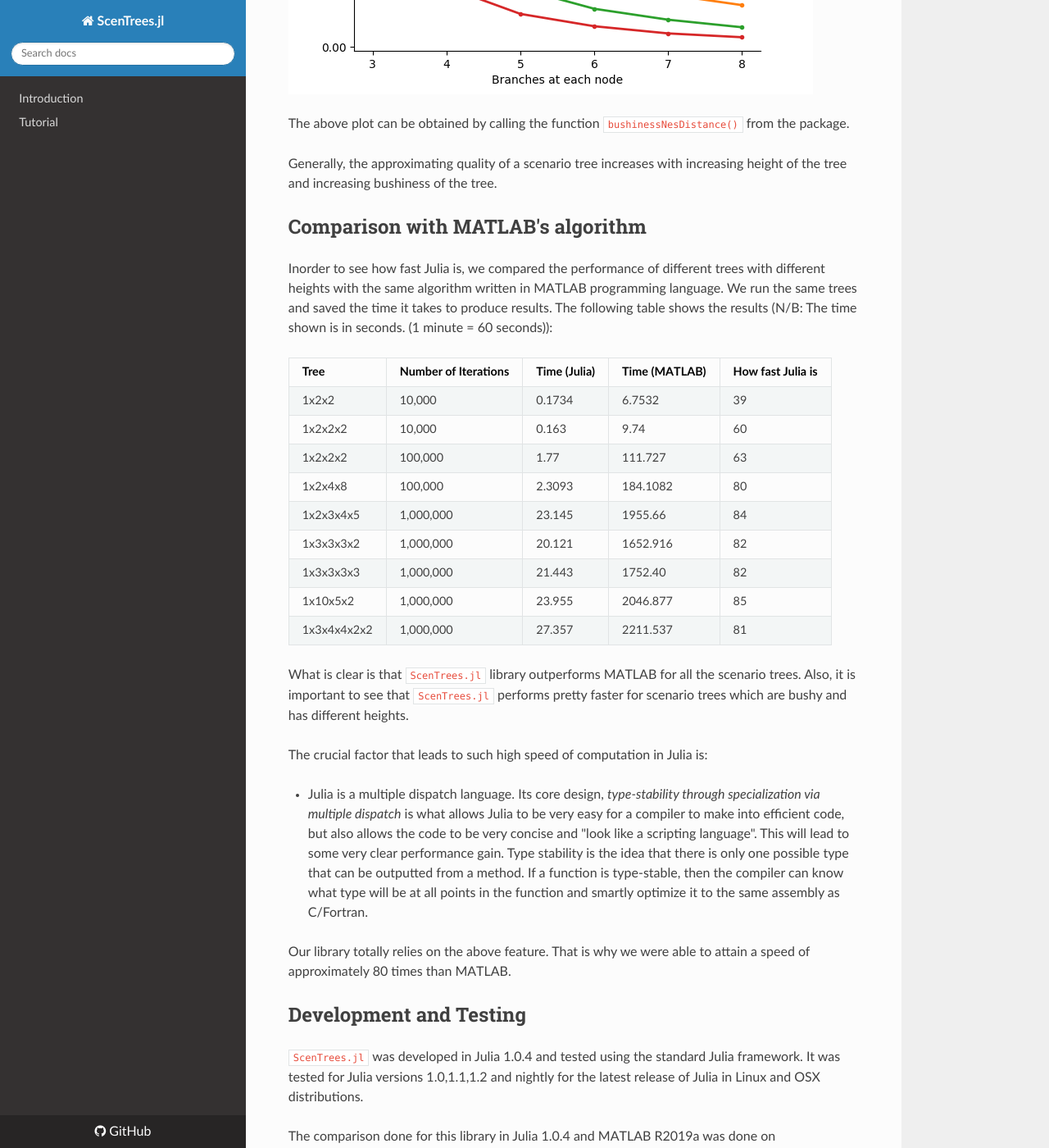
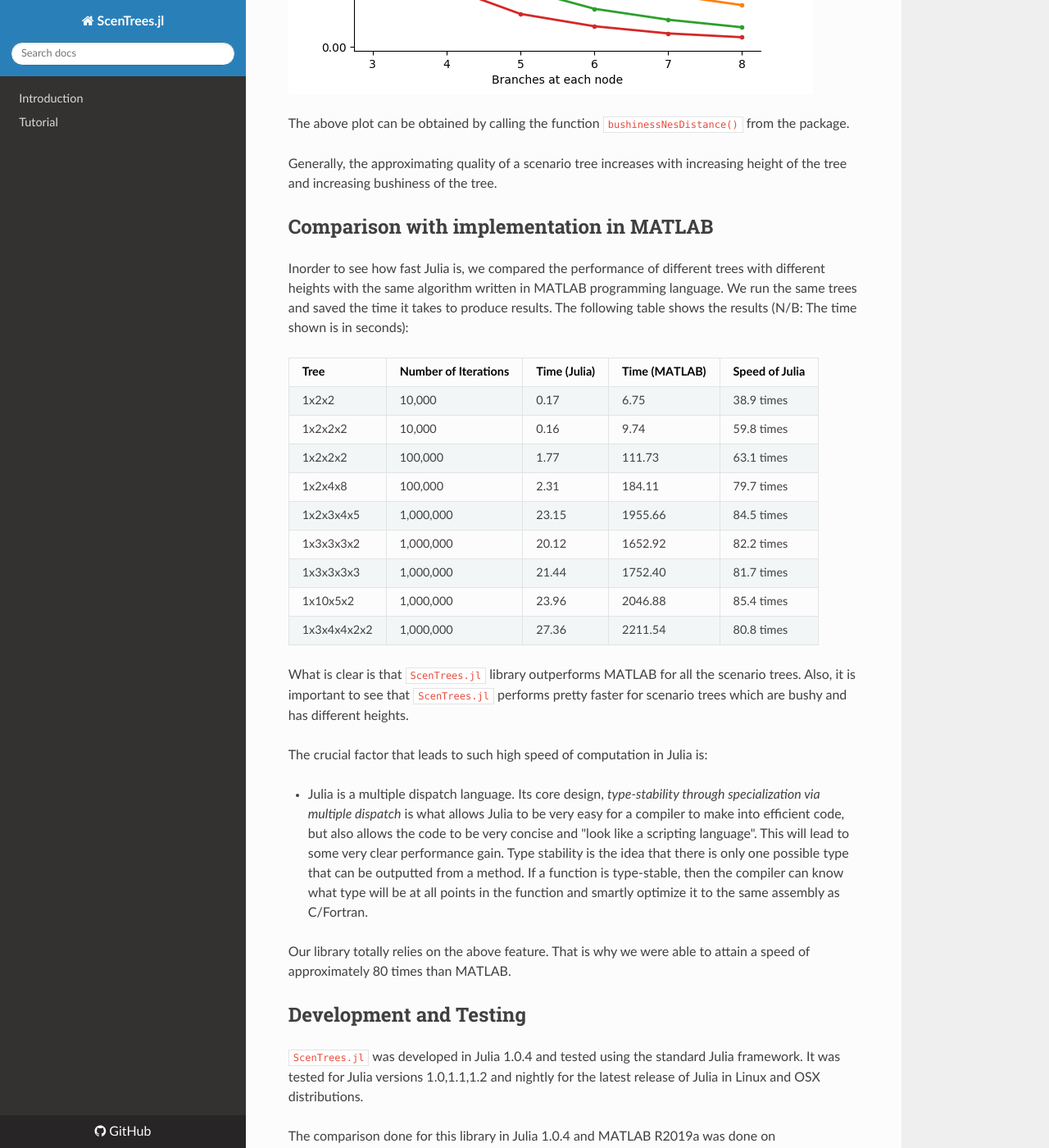
Before and after one commit to UnofficialJuliaMirrorSnapshots/ScenTrees.jl-4ec4db44-c288-11e9-3202-272e944f779a, an MkDocs documentation site: the page built from docs/src/tutorial/tutorial5.md, in a window 1280 px wide and 1400 px high, scrolled down 1575 px. Shown: the whole window at 82% size. Built offline with MkDocs 1.6.1, drawn with Linux system fonts in a browser that asks for light colours; nearby versions of some CDN libraries; old or Windows-style settings are respelled for this version of MkDocs; some of the changed text lies outside the part shown.

Commit message:
Snapshot of branch master taken on 2019-09-25T11:51:05.626-04:00 from "https://github.com/UnofficialJuliaMirror/ScenTrees.jl-4ec4db44-c288-11e9-3202-272e944f779a"

```diff
--- a/docs/src/tutorial/tutorial5.md
+++ b/docs/src/tutorial/tutorial5.md
@@ -33,21 +33,21 @@ The above plot can be obtained by calling the function `bushinessNesDistance()`
 
 Generally, the approximating quality of a scenario tree increases with increasing height of the tree and increasing bushiness of the tree.
 
-## Comparison with MATLAB's algorithm
+## Comparison with implementation in MATLAB
 
-Inorder to see how fast Julia is, we compared the performance of different trees with different heights with the same algorithm written in MATLAB programming language. We run the same trees and saved the time it takes to produce results. The following table shows the results (N/B: The time shown is in seconds. (1 minute = 60 seconds)):
+Inorder to see how fast Julia is, we compared the performance of different trees with different heights with the same algorithm written in MATLAB programming language. We run the same trees and saved the time it takes to produce results. The following table shows the results (N/B: The time shown is in seconds):
 
-| Tree           | Number of Iterations | Time (Julia) | Time (MATLAB) | How fast Julia is |
+| Tree           | Number of Iterations | Time (Julia) | Time (MATLAB) | Speed of Julia |
 |----------------|----------------------|--------------|---------------|-------------------|
-|1x2x2| 10,000| 0.1734 | 6.7532 | 39|
-|1x2x2x2| 10,000 | 0.163 | 9.74 | 60|
-|1x2x2x2| 100,000 | 1.77 | 111.727 | 63|
-|1x2x4x8| 100,000 | 2.3093 | 184.1082 | 80 |
-|1x2x3x4x5| 1,000,000| 23.145 | 1955.66 | 84|
-|1x3x3x3x2| 1,000,000| 20.121 | 1652.916 | 82|
-|1x3x3x3x3| 1,000,000| 21.443 | 1752.40  | 82|
-|1x10x5x2 | 1,000,000| 23.955 | 2046.877 | 85|
-|1x3x4x4x2x2| 1,000,000 | 27.357 | 2211.537 | 81|
+|1x2x2| 10,000| 0.17 | 6.75 | 38.9 times |
+|1x2x2x2| 10,000 | 0.16 | 9.74 | 59.8 times |
+|1x2x2x2| 100,000 | 1.77 | 111.73 | 63.1 times |
+|1x2x4x8| 100,000 | 2.31 | 184.11 | 79.7 times |
+|1x2x3x4x5| 1,000,000| 23.15 | 1955.66 | 84.5 times |
+|1x3x3x3x2| 1,000,000| 20.12 | 1652.92 | 82.2 times |
+|1x3x3x3x3| 1,000,000| 21.44 | 1752.40  | 81.7 times |
+|1x10x5x2 | 1,000,000| 23.96 | 2046.88 | 85.4 times |
+|1x3x4x4x2x2| 1,000,000 | 27.36 | 2211.54 | 80.8 times |
 
 
 What is clear is that `ScenTrees.jl` library outperforms MATLAB for all the scenario trees. Also, it is important to see that `ScenTrees.jl` performs pretty faster for scenario trees which are bushy and has different heights.
```
Also changed, not shown: other parts of docs/src/tutorial/tutorial5.md (+5 -0 lines), docs/src/index.md (+2 -2 lines), docs/src/tutorial/tutorial1.md (+13 -7 lines), docs/src/tutorial/tutorial31.md (added, +89 -0 lines), docs/src/tutorial/tutorial4.md (+34 -26 lines), README.md, docs/src/assets/LatticeApprox.png, docs/src/assets/treeapprox1.png, docs/src/assets/treeapprox2D.png, 6 other files.
